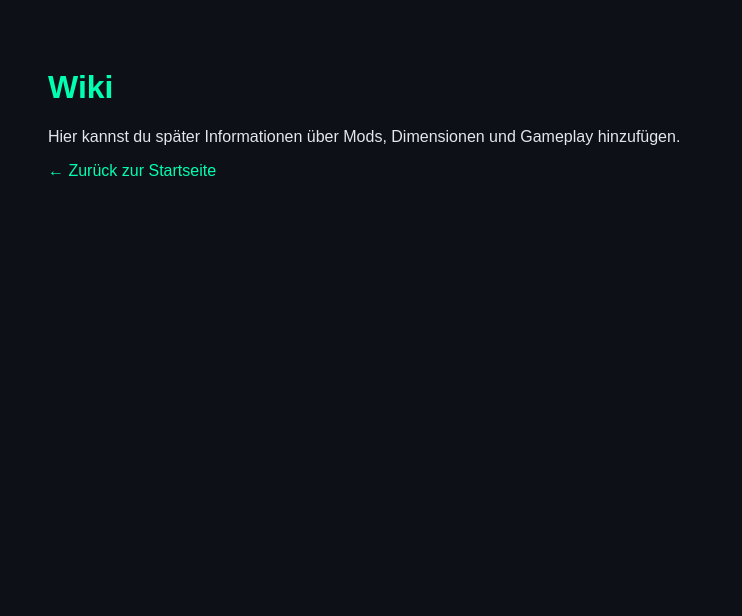
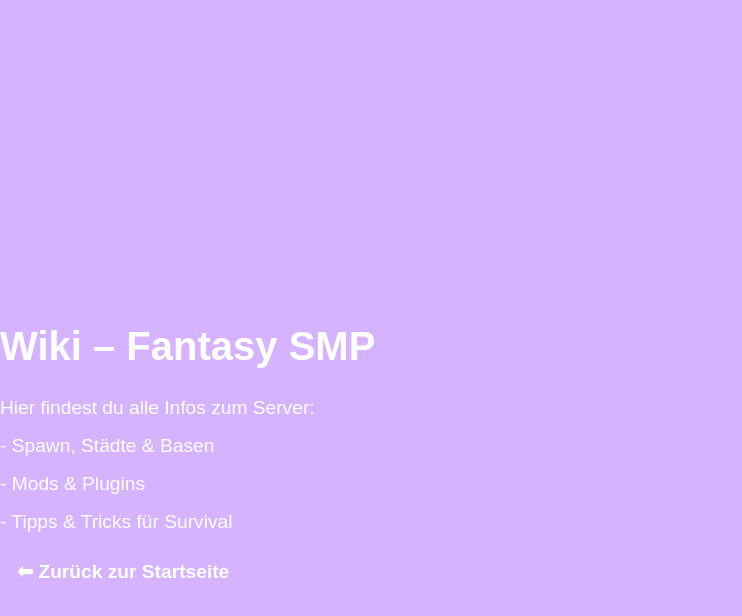
Before and after one commit to Jannsoic/Fantasy-smp, a plain HTML site: page wiki.html in a window 1280 px wide. Shown: the whole page, without its empty margins (0-742 px from the left). Drawn offline with Linux system fonts and the light colour scheme.

Commit message:
Revamp wiki.html layout and content
Updated the styling and content of the wiki page.

```diff
--- a/wiki.html
+++ b/wiki.html
@@ -1,28 +1,28 @@
 <!DOCTYPE html>
 <html lang="de">
 <head>
-  <meta charset="UTF-8" />
-  <meta name="viewport" content="width=device-width, initial-scale=1.0" />
-  <title>Wiki – Fantasy SMP</title>
-  <style>
-    body {
-      background-color: #0d1117;
-      color: #e4e6eb;
-      font-family: Arial, sans-serif;
-      padding: 40px;
-    }
-    h1 {
-      color: #00ffb3;
-    }
-    a {
-      color: #00ffb3;
-      text-decoration: none;
-    }
-  </style>
+<meta charset="UTF-8">
+<meta name="viewport" content="width=device-width, initial-scale=1.0">
+<title>Wiki – Fantasy SMP</title>
+<style>
+  html, body {margin:0;padding:0;height:100%;font-family:Arial,sans-serif;background-color:#d6b3ff;color:#fff;}
+  body{display:flex;justify-content:center;align-items:flex-start;flex-direction:column;text-align:center;padding-top:50px;}
+  h1{font-size:2.5rem;margin-bottom:20px;}
+  p{font-size:1.2rem;margin:8px 0;}
+  a{color:#fff;text-decoration:none;padding:6px 12px;border-radius:5px;transition:all 0.3s ease;display:inline-block;margin:5px;font-weight:bold;}
+  a:hover{background-color:#fff;color:#6a00ff;transform:scale(1.05);}
+</style>
 </head>
 <body>
-  <h1>Wiki</h1>
-  <p>Hier kannst du später Informationen über Mods, Dimensionen und Gameplay hinzufügen.</p>
-  <p><a href="index.html">← Zurück zur Startseite</a></p>
+
+<h1>Wiki – Fantasy SMP</h1>
+
+<p>Hier findest du alle Infos zum Server:</p>
+<p>- Spawn, Städte & Basen</p>
+<p>- Mods & Plugins</p>
+<p>- Tipps & Tricks für Survival</p>
+
+<p><a href="index.html">⬅ Zurück zur Startseite</a></p>
+
 </body>
 </html>
```
